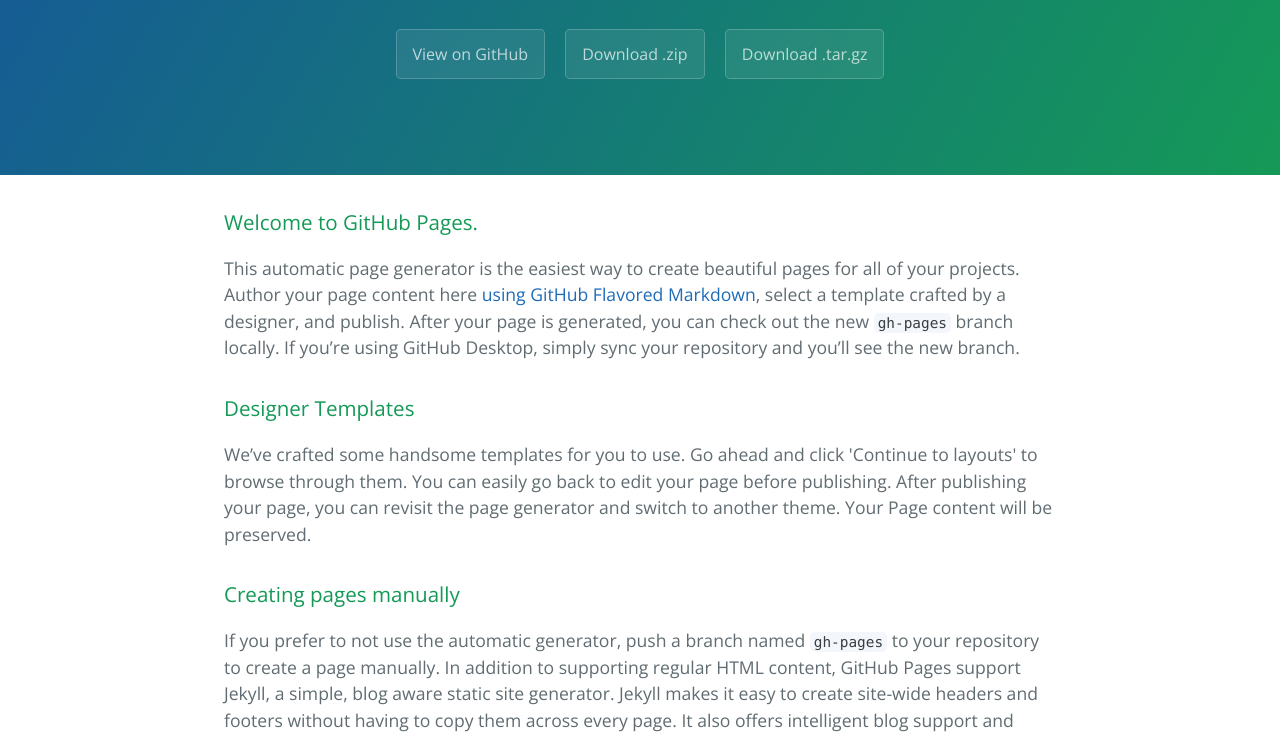
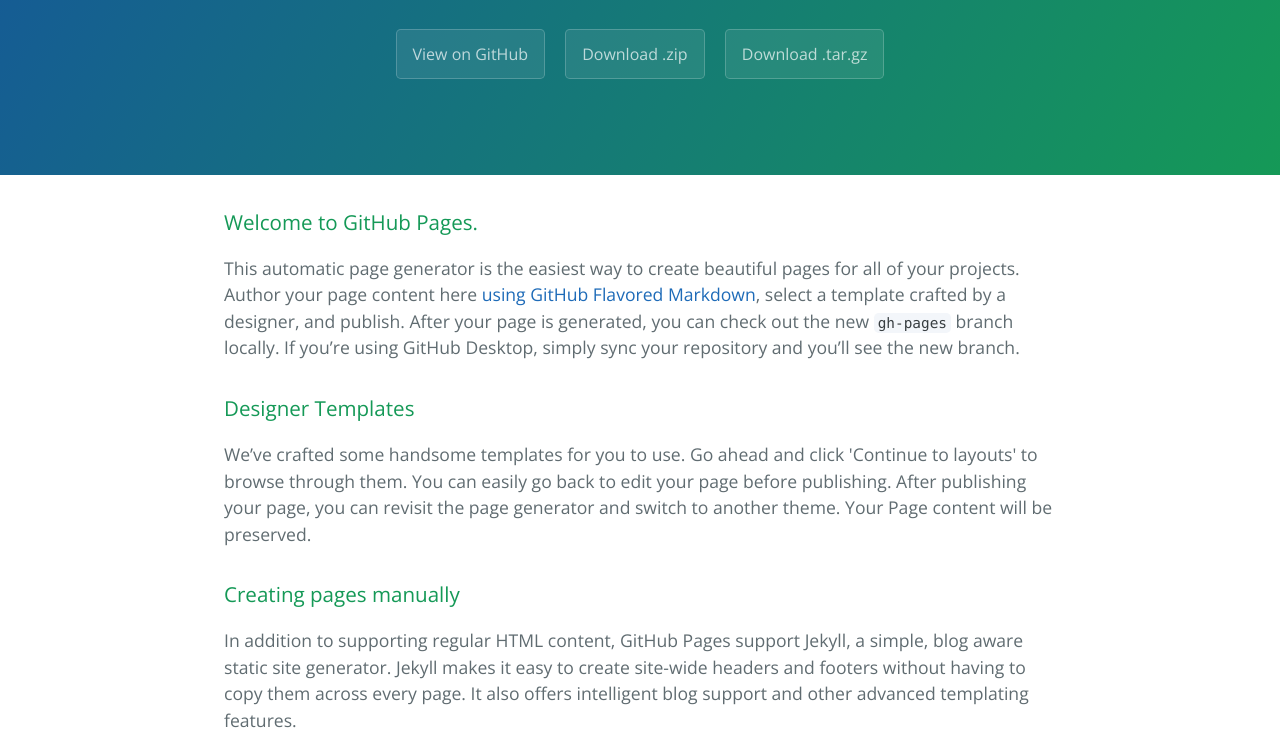
Before and after one commit to leeoksana/coursera-test, a plain HTML site: page index.html in a window 1280 px wide. Shown: the part 208-945 px from the top of the page. Drawn offline with nearby package versions, Linux system fonts and the light colour scheme.

Commit message:
Update index.html

```diff
--- a/index.html
+++ b/index.html
@@ -32,7 +32,7 @@
 <h3>
 <a id="creating-pages-manually" class="anchor" href="#creating-pages-manually" aria-hidden="true"><span aria-hidden="true" class="octicon octicon-link"></span></a>Creating pages manually</h3>
 
-<p>If you prefer to not use the automatic generator, push a branch named <code>gh-pages</code> to your repository to create a page manually. In addition to supporting regular HTML content, GitHub Pages support Jekyll, a simple, blog aware static site generator. Jekyll makes it easy to create site-wide headers and footers without having to copy them across every page. It also offers intelligent blog support and other advanced templating features.</p>
+<p>In addition to supporting regular HTML content, GitHub Pages support Jekyll, a simple, blog aware static site generator. Jekyll makes it easy to create site-wide headers and footers without having to copy them across every page. It also offers intelligent blog support and other advanced templating features.</p>
 
 <h3>
 <a id="authors-and-contributors" class="anchor" href="#authors-and-contributors" aria-hidden="true"><span aria-hidden="true" class="octicon octicon-link"></span></a>Authors and Contributors</h3>
```
